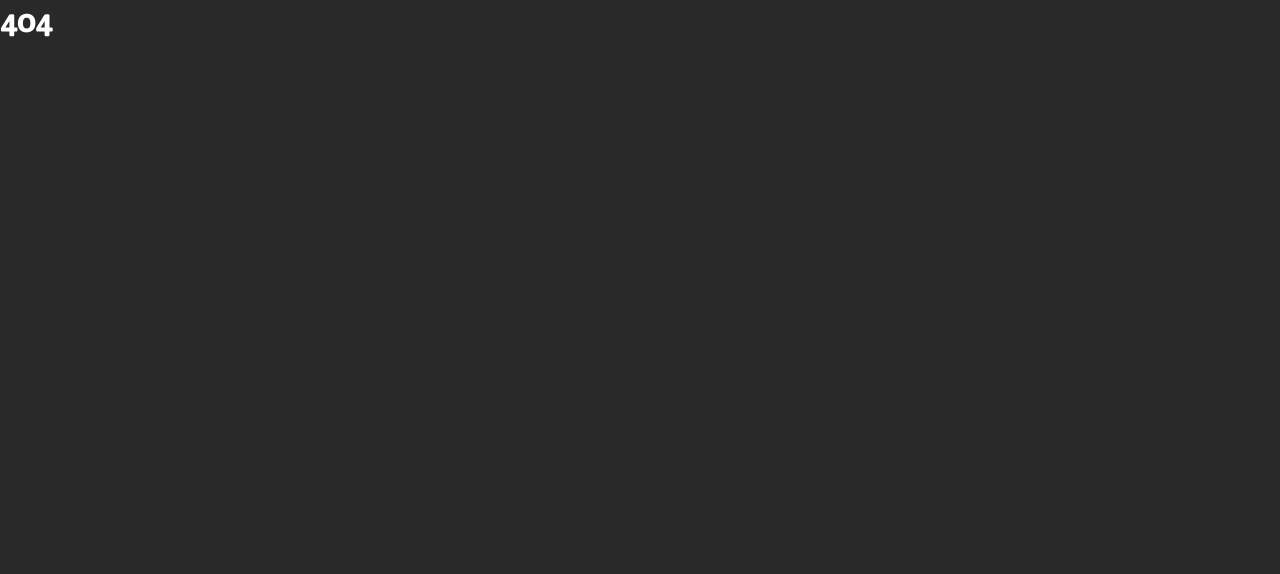
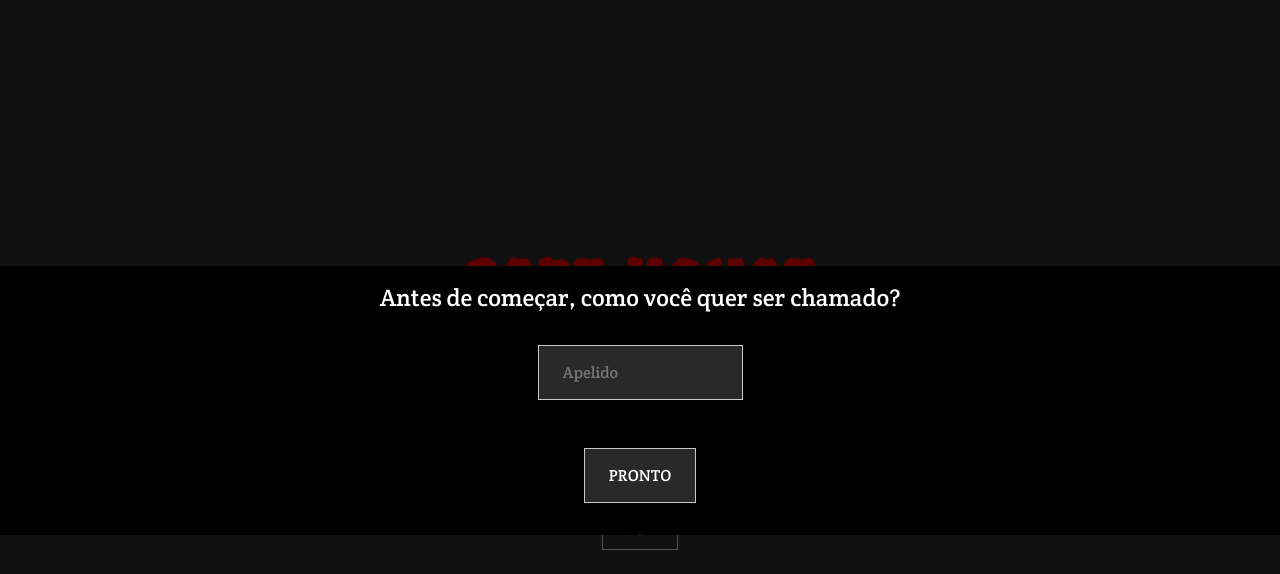
Before and after one commit to uesleisuptitz/safe-house, a React (Create React App) app: page /rooms in a window 1280 px wide. Shown: the top 574 px of the page. Built offline with nearby package versions, Linux system fonts and the light colour scheme.

Commit message:
feat: rooms list and join the room finished

```diff
--- a/src/App.jsx
+++ b/src/App.jsx
@@ -1,6 +1,6 @@
 import { ThemeProvider } from "styled-components";
 import { Routes, Route } from "react-router-dom";
-import { Home, NewRoom, Room } from "./screens";
+import { Home, NewRoom, Room, Rooms } from "./screens";
 import { GlobalStyle, THEME } from "./styles/theme";
 
 export default function App() {
@@ -10,6 +10,7 @@ export default function App() {
       <ThemeProvider theme={THEME}>
         <Routes>
           <Route path="/" element={<Home />} />
+          <Route path="/rooms" element={<Rooms />} />
           <Route path="/new-room" element={<NewRoom />} />
           <Route path="/room/:id" element={<Room />} />
           <Route path="*" element={<h1>404</h1>} />
--- a/src/components/index.js
+++ b/src/components/index.js
@@ -5,6 +5,7 @@ import Title from "./title/title";
 import Header from "./header/header";
 import User from "./user/user";
 import Modal from "./modal/modal";
+import CardRoom from "./room/room";
 import RequestUsername from "./request-username/request-username";
 
 export {
@@ -16,4 +17,5 @@ export {
   Modal,
   RequestUsername,
   Header,
+  CardRoom,
 };
--- /dev/null
+++ b/src/components/room/room.jsx
@@ -0,0 +1,76 @@
+import React, { useCallback } from "react";
+import { useNavigate } from "react-router-dom";
+import styled from "styled-components";
+import { Button } from "..";
+
+const Room = ({
+  room: {
+    name = "",
+    id = 0,
+    owner = "",
+    users = {},
+    maxUsers = 0,
+    password = false,
+  },
+}) => {
+  const navigate = useNavigate();
+
+  const handleSelectRoom = useCallback(() => {
+    if (password) {
+      var informedPassword = prompt("Esta sala tem senha. Qual a senha?");
+      if (informedPassword === password) navigate(`/room/${id}`);
+      else alert("Senha incorreta");
+    } else navigate(`/room/${id}`);
+  }, [id]);
+
+  let disabled = Object.entries(users).length === maxUsers;
+
+  return (
+    <RoomContainer disabled={disabled}>
+      <section>
+        <h2>
+          {password && "🔒"} {name}
+          <label>•</label>
+          <label>{`${
+            users ? Object.entries(users).length : 0
+          } / ${maxUsers}`}</label>
+        </h2>
+        <p>Criada por {owner}</p>
+      </section>
+      <Button onClick={handleSelectRoom} size="small" disabled={disabled}>
+        Entrar
+      </Button>
+    </RoomContainer>
+  );
+};
+
+export default Room;
+
+const RoomContainer = styled.div`
+  :not(:first-child) {
+    border-top: 1px solid ${({ theme }) => theme.colors.gray};
+  }
+  display: flex;
+  align-items: center;
+  padding: 20px 0;
+  section {
+    flex: 1;
+    * {
+      color: ${({ disabled, theme }) =>
+        disabled ? theme.colors.gray : theme.colors.white};
+    }
+    h2 {
+      display: flex;
+      align-items: center;
+      label {
+        font-size: 1rem;
+        margin-left: 10px;
+        color: ${({ disabled, theme }) =>
+          disabled ? theme.colors.gray : theme.colors.green};
+      }
+    }
+    p {
+      font-size: 1rem;
+    }
+  }
+`;
--- a/src/index.js
+++ b/src/index.js
@@ -5,9 +5,7 @@ import App from "./App";
 
 const root = ReactDOM.createRoot(document.getElementById("root"));
 root.render(
-  <React.StrictMode>
-    <BrowserRouter>
-      <App />
-    </BrowserRouter>
-  </React.StrictMode>
+  <BrowserRouter>
+    <App />
+  </BrowserRouter>
 );
--- a/src/screens/index.js
+++ b/src/screens/index.js
@@ -1,5 +1,6 @@
 import Home from "./home/home";
 import NewRoom from "./new-room/new-room";
 import Room from "./room/room";
+import Rooms from "./rooms/rooms";
 
-export { Home, NewRoom, Room };
+export { Home, NewRoom, Room, Rooms };
--- /dev/null
+++ b/src/screens/rooms/rooms.jsx
@@ -0,0 +1,88 @@
+import { useCallback, useEffect, useState } from "react";
+import { useNavigate } from "react-router-dom";
+import firebase from "firebase/app";
+import "firebase/database";
+import { Title, CardRoom, Button, Header } from "../../components";
+import * as s from "../../styles/global";
+
+const db = firebase.database();
+
+const Rooms = () => {
+  const navigate = useNavigate();
+  const [rooms, setRooms] = useState([]);
+
+  const listenRoomsAdded = useCallback(() => {
+    db.ref(`rooms/`).on("child_added", (data) => {
+      if (data?.val()) {
+        setRooms((roomsList) => [
+          ...roomsList,
+          {
+            id: data.key,
+            ...data.val(),
+          },
+        ]);
+      }
+    });
+  });
+
+  const listenRoomsChanged = useCallback(() => {
+    db.ref(`rooms/`).on("child_changed", (data) => {
+      if (data?.val()) {
+        setRooms((roomsList) =>
+          roomsList.map((room) =>
+            room.id === data.key
+              ? {
+                  id: data.key,
+                  ...data.val(),
+                }
+              : room
+          )
+        );
+      }
+    });
+  });
+
+  const listenRoomsRemoved = () => {
+    db.ref(`rooms/`).on("child_removed", (data) => {
+      if (data?.val())
+        setRooms((roomsList) =>
+          roomsList.filter((room) => room.id !== data.key)
+        );
+    });
+  };
+
+  useEffect(() => {
+    listenRoomsAdded();
+    listenRoomsChanged();
+    listenRoomsRemoved();
+  }, []);
+
+  return (
+    <s.Container>
+      <Header />
+      <s.Main>
+        <Title legend="Salas" />
+        {rooms && rooms.length > 0 ? (
+          <div>
+            {rooms.map((room) => (
+              <CardRoom room={room} key={room.id} />
+            ))}
+          </div>
+        ) : (
+          <legend style={{ marginTop: "4rem" }}>
+            Não foram encontradas salas
+          </legend>
+        )}
+        <Button
+          onClick={() => navigate("/")}
+          size="small"
+          style={{ marginTop: "40px" }}
+        >
+          Voltar
+        </Button>
+      </s.Main>
+    </s.Container>
+  );
+};
+
+export default Rooms;
```
